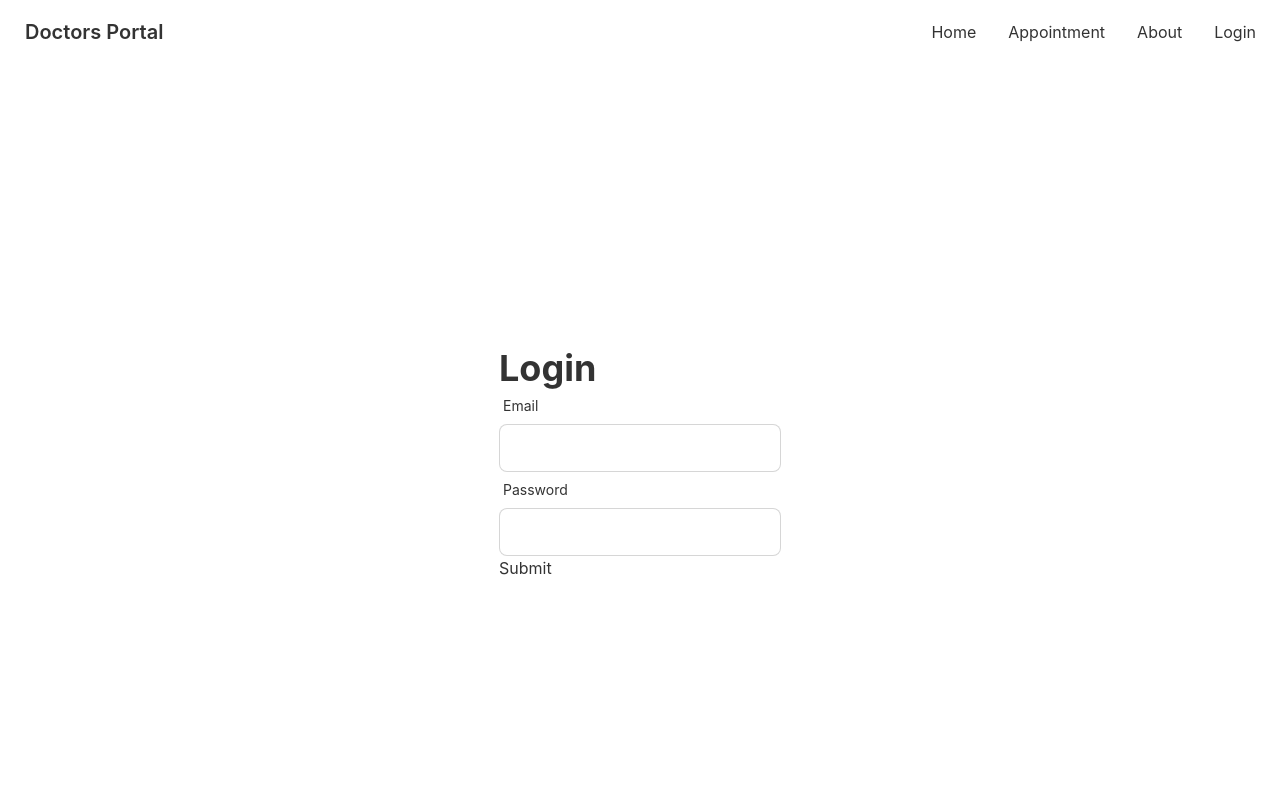
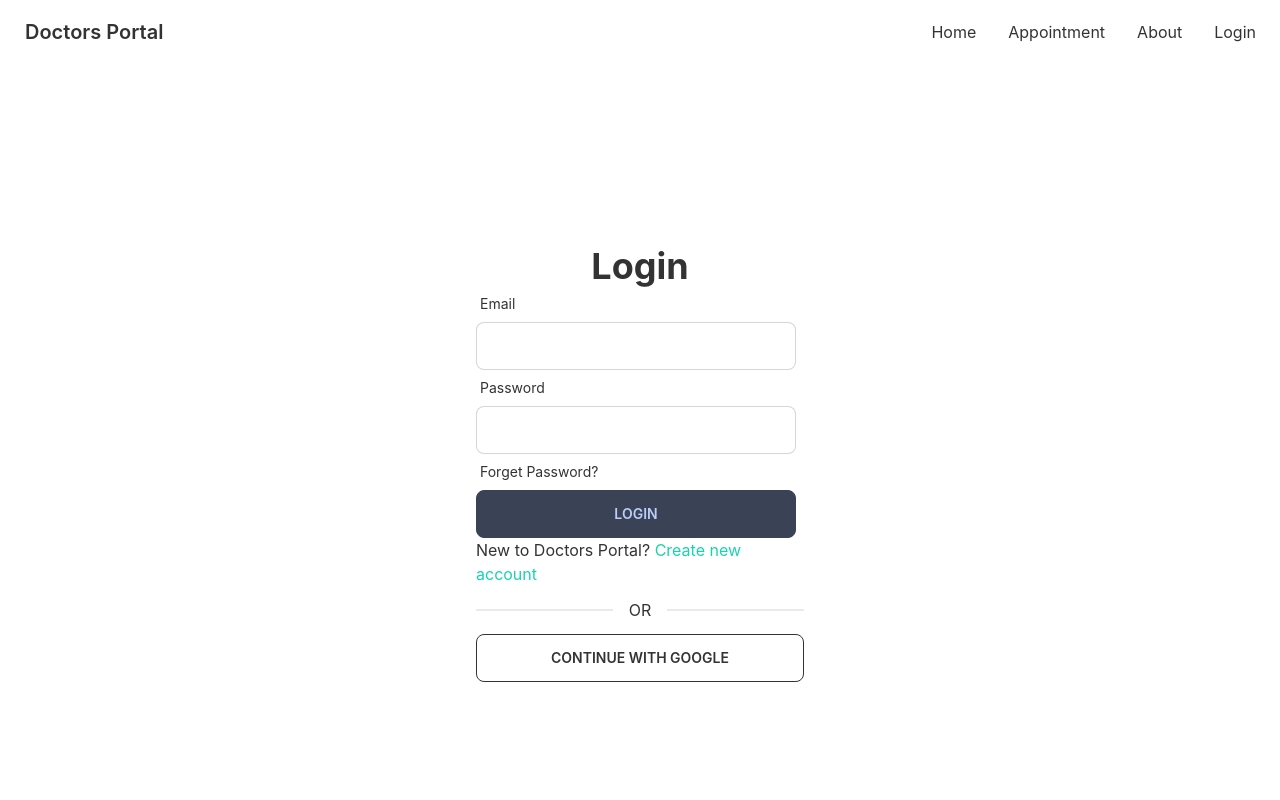
Before and after one commit to abdulhakim10/doctors-portal-client, a React (Create React App) app: page /login in a window 1280 px wide. Shown: the top 800 px of the page. Built offline with nearby package versions, Linux system fonts and the light colour scheme.

Commit message:
Setup Login page, and Firebase Project setup

```diff
--- a/package.json
+++ b/package.json
@@ -8,6 +8,7 @@
     "@testing-library/user-event": "^13.5.0",
     "daisyui": "^2.40.1",
     "date-fns": "^2.29.3",
+    "firebase": "^9.14.0",
     "react": "^18.2.0",
     "react-day-picker": "^8.3.6",
     "react-dom": "^18.2.0",
--- /dev/null
+++ b/src/firebase/firebase.config.js
@@ -0,0 +1,19 @@
+// Import the functions you need from the SDKs you need
+import { initializeApp } from "firebase/app";
+// TODO: Add SDKs for Firebase products that you want to use
+// https://firebase.google.com/docs/web/setup#available-libraries
+
+// Your web app's Firebase configuration
+const firebaseConfig = {
+  apiKey: process.env.REACT_APP_apiKey,
+  authDomain: process.env.REACT_APP_authDomain,
+  projectId: process.env.REACT_APP_projectId,
+  storageBucket: process.env.REACT_APP_storageBucket,
+  messagingSenderId: process.env.REACT_APP_messagingSenderId,
+  appId: process.env.REACT_APP_appId
+};
+
+// Initialize Firebase
+const app = initializeApp(firebaseConfig);
+
+export default app;
--- a/src/pages/Login/Login.js
+++ b/src/pages/Login/Login.js
@@ -1,14 +1,18 @@
 import React, { useState } from 'react';
 import { useForm } from "react-hook-form";
+import { Link } from 'react-router-dom';
 
 const Login = () => {
     const { register, handleSubmit } = useForm();
-    const [data, setData] = useState('')
+
+    const handleLogin = data => {
+        console.log(data)
+    }
     return (
         <div className='h-[800px] flex justify-center items-center'>
-            <div>
-                <h2 className='text-4xl font-bold'>Login</h2>
-                <form onSubmit={handleSubmit((data) => setData(JSON.stringify(data)))}>
+            <div className='w-96 p-7'>
+                <h2 className='text-4xl font-bold text-center'>Login</h2>
+                <form onSubmit={handleSubmit(handleLogin)}>
                     <div className="form-control w-full max-w-xs">
                         <label className="label"><span className="label-text">Email</span></label>
                         <input type="email" {...register("email")}  className="input input-bordered w-full max-w-xs" />
@@ -16,11 +20,13 @@ const Login = () => {
                     <div className="form-control w-full max-w-xs">
                         <label className="label"><span className="label-text">Password</span></label>
                         <input type="password" {...register("password")}  className="input input-bordered w-full max-w-xs" />
+                        <label className="label"><span className="label-text">Forget Password?</span></label>
                     </div>
-
-                    <p>{data}</p>
-                    <input type="submit" />
+                    <input className='btn btn-accent w-full max-w-xs' value='Login' type="submit" />
                 </form>
+                <p>New to Doctors Portal? <Link className='text-secondary' to='/signup'>Create new account</Link></p>
+                <div className="divider">OR</div>
+                <button className='btn btn-outline w-full'>CONTINUE WITH GOOGLE</button>
             </div>
         </div>
     );
```
Also changed, not shown: 1 other file (tests, documents, lock files or other folders).
